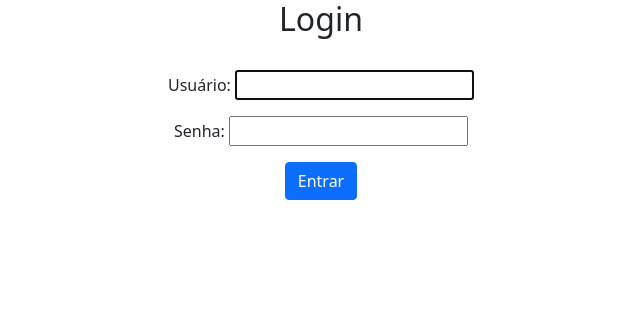
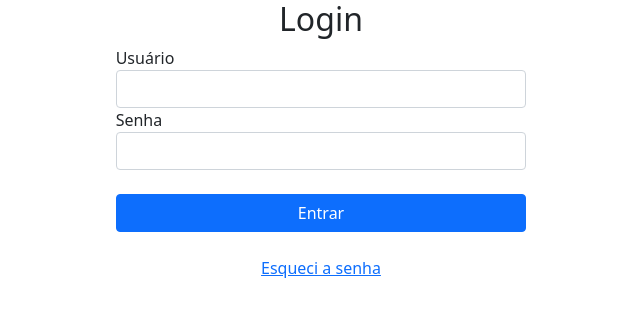
Before and after one commit to renantescaro/django-teste, a Django app: page /accounts/login/ in a window 1280 px wide. Shown: the top 317 px of the page, without its empty margins (319-959 px from the left). Run offline with Django 3.2, Linux system fonts and the light colour scheme; some libraries are stand-ins or nearby versions.

Commit message:
form de login custom

```diff
--- a/meusite/config/settings.py
+++ b/meusite/config/settings.py
@@ -34,6 +34,7 @@ ALLOWED_HOSTS = []
 INSTALLED_APPS = [
     'inicial.apps.InicialConfig',
     'pessoas.apps.PessoasConfig',
+    'arquiteto.apps.ArquitetoConfig',
     'django.contrib.admin',
     'django.contrib.auth',
     'django.contrib.contenttypes',
--- a/meusite/config/urls.py
+++ b/meusite/config/urls.py
@@ -16,10 +16,12 @@ Including another URLconf
 from django.contrib import admin
 from django.urls import include, path
 
+
 urlpatterns = [
     path('admin/', admin.site.urls),
     path('accounts/', include('django.contrib.auth.urls')),
 
     path('', include('inicial.urls')),
     path('pessoas/', include('pessoas.urls')),
+    path('arquiteto/', include('arquiteto.urls')),
 ]
--- a/meusite/templates/menu.html
+++ b/meusite/templates/menu.html
@@ -21,7 +21,7 @@
                 </ul>
                 <ul class="navbar-nav ms-auto mb-2 mb-lg-0">
                     <li class="nav-item">
-                        <a href="{% url 'logout' %}">Log Out</a>
+                        <a href="{% url 'logout' %}">Sair</a>
                     </li>
                 </ul>
             </div>
--- a/meusite/templates/registration/login.html
+++ b/meusite/templates/registration/login.html
@@ -1,16 +1,46 @@
 {% load static %}
 <link rel="stylesheet" href="{% static 'css/bootstrap.min.css' %}">
 
-<div style="text-align: center;">
-	<h2>Login</h2>
-	<br>
+<div>
+	<div style="text-align: center;">
+		<h2>Login</h2>
+	</div>
+
 	<form method="post">
 		{% csrf_token %}
+		{{ form.non_field_errors }}
 
-		{{ form.as_p }}
-		<button type="submit" class="btn btn-primary">
-			Entrar
-		</button>
+		<div class="row justify-content-md-center">
+			<div class="col-4">
+				{{ form.username.errors }}
+				<label for="{{ form.username.id_for_label }}">Usuário</label>
+				<input id="id_username" type="text" name="username" class="form-control"
+					autocapitalize="none" autocomplete="username" maxlength="150">
+			</div>
+		</div>
+		<div class="row justify-content-md-center">
+			<div class="col-4">
+				{{ form.password.errors }}
+				<label for="{{ form.password.id_for_label }}">Senha</label>
+				<input type="password" name="password" class="form-control"
+					autocomplete="current-password" required="" id="id_password">
+			</div>
+		</div>
+		<br>
+		<div class="row justify-content-md-center">
+			<div class="col-4">
+				<button type="submit" style="width: 100%;" class="btn btn-primary">
+					Entrar
+				</button>
+			</div>
+		</div>
+		<br>
+		<div class="row justify-content-md-center">
+			<div class="col-4" style="text-align: center;">
+				<a href="">Esqueci a senha</a>
+			</div>
+		</div>
+
 	</form>
 </div>
 
```
Also changed, not shown: meusite/README.md.
